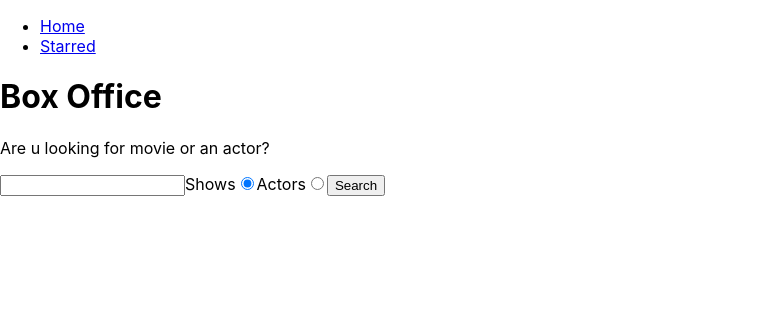
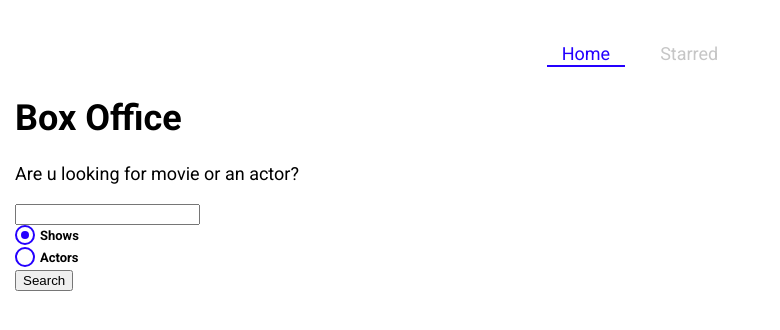
Before and after one commit to rushabh782/box-office-app, a React (Create React App) app: page / in a window 1280 px wide. Shown: the top 330 px of the page, without its empty margins (0-780 px from the left). Built offline with nearby package versions, Linux system fonts and the light colour scheme.

Commit message:
installed styled components.created global theme with sc.created custom radio.use NavLink from react-router to style active link

```diff
--- a/package.json
+++ b/package.json
@@ -8,6 +8,7 @@
     "react-dom": "^18.2.0",
     "react-router-dom": "^6.21.3",
     "react-scripts": "5.0.1",
+    "styled-components": "^6.1.8",
     "web-vitals": "^2.1.4",
     "workbox-background-sync": "^6.6.0",
     "workbox-broadcast-update": "^6.6.0",
--- a/public/index.html
+++ b/public/index.html
@@ -24,7 +24,11 @@
       work correctly both with client-side routing and a non-root public URL.
       Learn how to configure a non-root public URL by running `npm run build`.
     -->
-    <title>React App</title>
+    <link
+      href="https://fonts.googleapis.com/css?family=Roboto:300,400,700,&display=swap"
+      rel="stylesheet"
+    />
+    <title>Box Office</title>
   </head>
   <body>
     <noscript>You need to enable JavaScript to run this app.</noscript>
--- a/src/App.jsx
+++ b/src/App.jsx
@@ -4,13 +4,14 @@
 import Starred from './pages/Starred';
 import MainLayout from './components/MainLayout';
 import Show from './pages/Show';
+import { GlobalTheme } from './theme';
 
-const queryClient = new QueryClient()
-
+const queryClient = new QueryClient();
 
 function App() {
   return (
     <QueryClientProvider client={queryClient}>
+      <GlobalTheme>
         <BrowserRouter>
           <Routes>
             <Route element={<MainLayout />}>
@@ -21,21 +22,9 @@
             <Route path="/show/:showId" element={<Show />} />
 
             <Route path="*" element={<div>Not Found</div>} />
-        {/* <Route path="/" element={<App />}>
-        <Route index element={<Home />} />
-        <Route path="teams" element={<Teams />}>
-          <Route path=":teamId" element={<Team />} />
-          <Route path="new" element={<NewTeamForm />} />
-          <Route index element={<LeagueStandings />} />
-        </Route>
-      </Route>
-      <Route element={<PageLayout />}>
-        <Route path="/privacy" element={<Privacy />} />
-        <Route path="/tos" element={<Tos />} />
-      </Route>
-      <Route path="contact-us" element={<Contact />} /> */}
           </Routes>
         </BrowserRouter>
+      </GlobalTheme>
     </QueryClientProvider>
   );
 }
--- /dev/null
+++ b/src/components/CustomRadio.jsx
@@ -0,0 +1,59 @@
+import styled from 'styled-components';
+
+const CustomRadio = ({ label, ...inputProps }) => {
+  return (
+    <StyledRadio>
+      {label}
+      <input {...inputProps} type="radio" />
+      <span />
+    </StyledRadio>
+  );
+};
+
+export default CustomRadio;
+
+const StyledRadio = styled.label`
+  display: block;
+  position: relative;
+  padding-left: 25px;
+  cursor: pointer;
+  font-size: 13px;
+  user-select: none;
+  font-weight: 700;
+  line-height: 1.65;
+  input {
+    position: absolute;
+    opacity: 0;
+    cursor: pointer;
+  }
+  span {
+    position: absolute;
+    top: 0;
+    left: 0;
+    height: 16px;
+    width: 16px;
+    background-color: #fff;
+    border: 2px solid ${({ theme }) => theme.mainColors.blue};
+    border-radius: 50%;
+  }
+  input:checked ~ span {
+    background-color: #fff;
+    border: 2px solid ${({ theme }) => theme.mainColors.blue};
+  }
+  span:after {
+    content: '';
+    position: absolute;
+    display: none;
+  }
+  input:checked ~ span:after {
+    display: block;
+  }
+  span:after {
+    top: 4px;
+    left: 4px;
+    width: 8px;
+    height: 8px;
+    border-radius: 50%;
+    background: ${({ theme }) => theme.mainColors.blue};
+  }
+`;
--- a/src/components/Navs.jsx
+++ b/src/components/Navs.jsx
@@ -1,4 +1,5 @@
-import { Link } from 'react-router-dom';
+import styled from 'styled-components';
+import { NavLink } from 'react-router-dom';
 
 const LINKS = [
   {
@@ -14,17 +15,59 @@
 const Navs = () => {
   return (
     <div>
-      <ul>
+      <NavList>
         {LINKS.map(item => {
           return (
             <li key={item.to}>
-              <Link to={item.to}>{item.text}</Link>
+              <LinkStyled to={item.to}>{item.text}</LinkStyled>
             </li>
           );
         })}
-      </ul>
+      </NavList>
     </div>
   );
 };
 
 export default Navs;
+
+const NavList = styled.ul`
+  display: flex;
+  justify-content: center;
+  list-style: none;
+  margin: 0 0 30px;
+  padding: 0;
+  li {
+    margin: 0 10px;
+  }
+`;
+
+const LinkStyled = styled(NavLink)`
+  display: block;
+  padding: 3px 15px;
+  position: relative;
+  text-decoration: none;
+  color: ${({ theme }) => theme.mainColors.gray};
+  &.active {
+    color: ${({ theme }) => theme.mainColors.blue};
+    &:after {
+      content: '';
+      position: absolute;
+      display: block;
+      height: 2px;
+      left: 0%;
+      bottom: 0;
+      background-color: ${({ theme }) => theme.mainColors.blue};
+      animation: slide-in 0.3s ease-in forwards;
+      @keyframes slide-in {
+        from {
+          left: 50%;
+          width: 0;
+        }
+        to {
+          left: 0%;
+          width: 100%;
+        }
+      }
+    }
+  }
+`;
--- a/src/components/SearchForm.jsx
+++ b/src/components/SearchForm.jsx
@@ -1,5 +1,6 @@
 import { useState } from 'react';
 import { useSearchStr } from '../lib/useSearchStr';
+import CustomRadio  from './CustomRadio';
 
 const SearchForm = ({ onSearch }) => {
   const [searchStr, setSearchStr] = useSearchStr();
@@ -28,26 +29,23 @@
     <form onSubmit={onSubmit}>
       <input type="text" value={searchStr} onChange={onSearchInputChange} />
 
-      <label>
-        Shows
-        <input
-          type="radio"
+      <CustomRadio
+        label="Shows"
         name="search-option"
         value="shows"
         checked={searchOption === 'shows'}
         onChange={onRadioChange}
       />
-      </label>
-      <label>
-        Actors
-        <input
-          type="radio"
+
+      <CustomRadio
+        label="Actors"
         name="search-option"
         value="actors"
         checked={searchOption === 'actors'}
         onChange={onRadioChange}
       />
-      </label>
+
+
 
       <button type="submit">Search</button>
     </form>
--- a/src/index.css
+++ /dev/null
@@ -1,13 +0,0 @@
-body {
-  margin: 0;
-  font-family: -apple-system, BlinkMacSystemFont, 'Segoe UI', 'Roboto', 'Oxygen',
-    'Ubuntu', 'Cantarell', 'Fira Sans', 'Droid Sans', 'Helvetica Neue',
-    sans-serif;
-  -webkit-font-smoothing: antialiased;
-  -moz-osx-font-smoothing: grayscale;
-}
-
-code {
-  font-family: source-code-pro, Menlo, Monaco, Consolas, 'Courier New',
-    monospace;
-}
--- a/src/index.jsx
+++ b/src/index.jsx
@@ -1,15 +1,14 @@
 import React from 'react';
 import ReactDOM from 'react-dom/client';
-import './index.css';
 import App from './App';
 import * as serviceWorkerRegistration from './serviceWorkerRegistration';
 import reportWebVitals from './reportWebVitals';
 
 const root = ReactDOM.createRoot(document.getElementById('root'));
 root.render(
-    <React.StrictMode>
+  <React.StrictMode>
     <App />
-    </React.StrictMode>
+  </React.StrictMode>
 );
 
 // If you want your app to work offline and load faster, you can change
--- a/src/pages/Home.jsx
+++ b/src/pages/Home.jsx
@@ -4,8 +4,6 @@
 import SearchForm from '../components/SearchForm';
 import ShowGrid from '../components/shows/ShowGrid';
 import ActorsGrid from '../components/actors/ActorsGrid';
-
-
 
 const Home = () => {
   const [filter, setFilter] = useState(null);
@@ -48,8 +46,6 @@
     <div>
       <SearchForm onSearch={onSearch} />
 
-
-
       <div>{renderApiData()}</div>
     </div>
   );
--- /dev/null
+++ b/src/theme.jsx
@@ -0,0 +1,30 @@
+import { ThemeProvider, createGlobalStyle } from 'styled-components';
+
+const theme = {
+  fontFamily: 'Roboto, sans-serif',
+  mainColors: {
+    blue: '#2400ff',
+    gray: '#c6c6c6',
+    dark: '#353535',
+  },
+};
+
+const GlobalStyles = createGlobalStyle`
+  body {
+    font-family: ${({ theme }) => theme.fontFamily};
+    font-size: 18px;
+    margin: 0;
+    padding-top: 40px;
+    padding-left: 15px;
+    padding-right: 15px;
+}
+`;
+
+export const GlobalTheme = ({ children }) => {
+  return (
+    <ThemeProvider theme={theme}>
+      <GlobalStyles />
+      {children}
+    </ThemeProvider>
+  );
+};
```
Also changed, not shown: 1 other file (tests, documents, lock files or other folders). Lines whose indentation alone changed are shown as unchanged.
